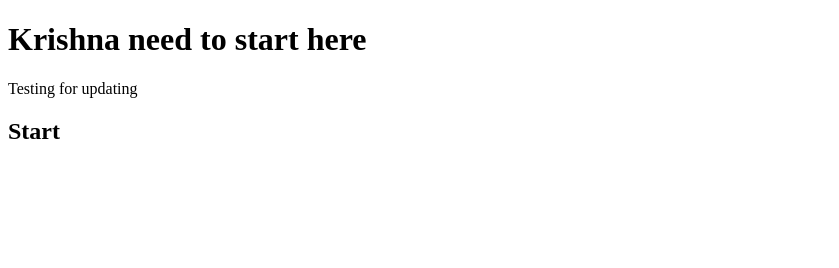
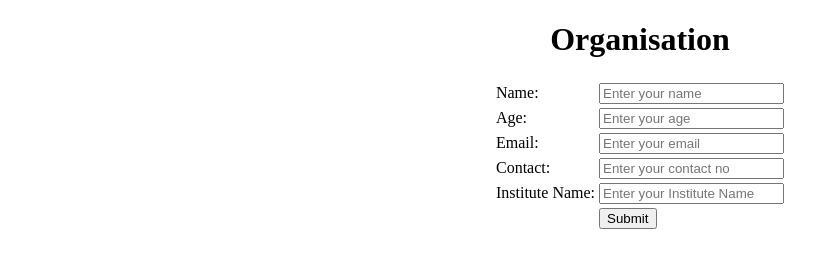
Before and after one commit to PDP-DK/Login-page, a plain HTML site: page index.html in a window 1280 px wide. Shown: the whole page, without its empty margins (0-839 px from the left). Drawn offline with Linux system fonts and the light colour scheme.

Commit message:
h1,form,table,tr,td,center

```diff
--- a/index.html
+++ b/index.html
@@ -6,8 +6,31 @@
     <title>Document</title>
   </head>
   <body>
-    <h1>Krishna need to start here</h1>
-    <p>Testing for updating</p>
-    <h2>Start</h2>
+   <center>
+    <h1>Organisation</h1>
+    <form>
+      <table>
+        <tr>
+          <td>Name:</td> <td><input type="text" placeholder="Enter your name"></td>
+        </tr>
+        <tr>
+          <td>Age:</td><td><input type="number" placeholder="Enter your age"></td>
+        </tr>
+        <tr>
+          <td>Email:</td><td><input type="email" placeholder="Enter your email"></td>
+        </tr>
+        <tr>
+          <td>Contact:</td><td><input type="number" placeholder="Enter your contact no"></td>
+        </tr>
+
+        <tr>
+          <td>Institute Name:</td><td><input type="text" placeholder="Enter your Institute Name"></td>
+        </tr>
+        <tr>
+          <td></td><td><input type="submit"></td>
+        </tr>
+      </table>
+    </form>
+  </center>
   </body>
 </html>
```
